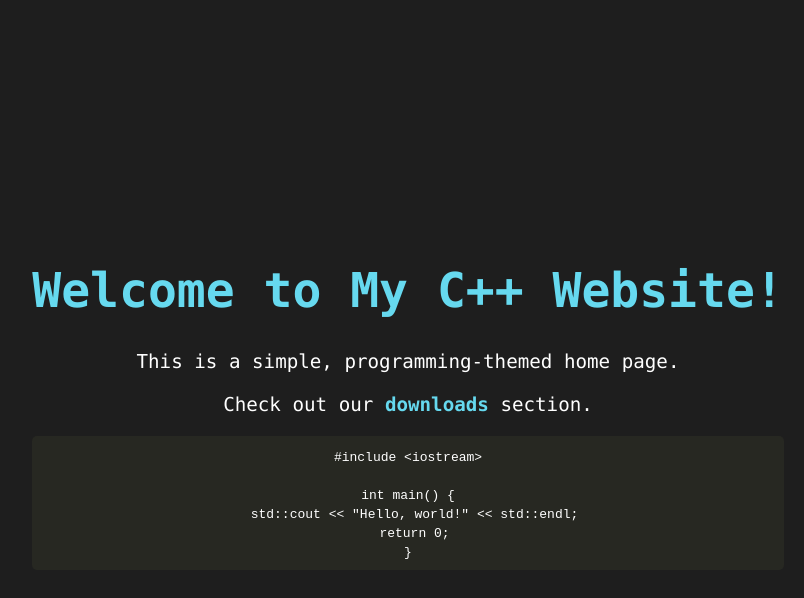
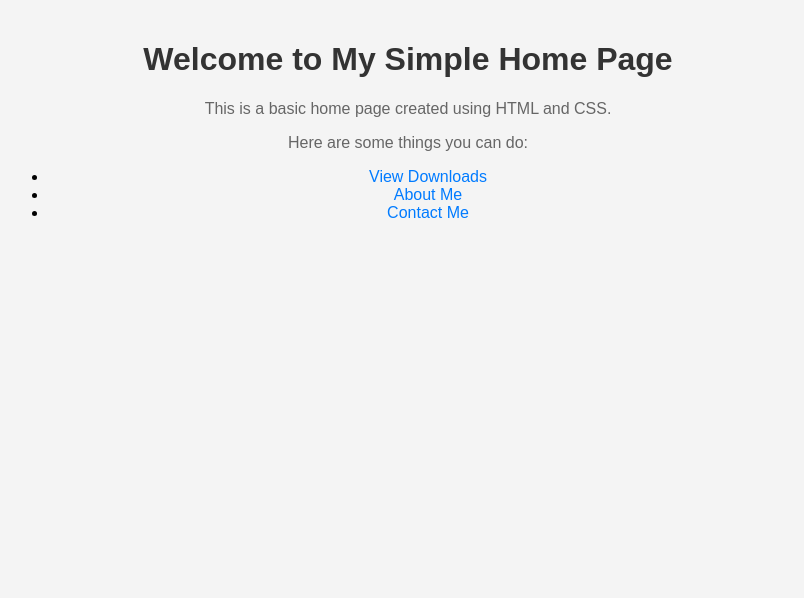
Before and after one commit to TheOneOneAndOnlyBobby/Tinytask-Macro-Library, a plain HTML site: page index.html in a window 1280 px wide. Shown: the whole page, without its empty margins (232-1036 px from the left). Drawn offline with Linux system fonts and the light colour scheme.

Commit message:
Update index.html

```diff
--- a/index.html
+++ b/index.html
@@ -3,61 +3,50 @@
 <head>
     <meta charset="UTF-8">
     <meta name="viewport" content="width=device-width, initial-scale=1.0">
-    <title>My C++ Website</title>
+    <title>My Simple Home Page</title>
     <style>
         body {
-            font-family: Consolas, monospace;
-            background-color: #1e1e1e;
-            color: #ffffff;
+            font-family: Arial, sans-serif;
             margin: 0;
             padding: 0;
-            display: flex;
-            justify-content: center;
-            align-items: center;
-            height: 100vh;
+            background-color: #f4f4f4;
         }
+
         .container {
+            max-width: 800px;
+            margin: 0 auto;
+            padding: 20px;
             text-align: center;
         }
+
         h1 {
-            font-size: 3rem;
-            color: #66d9ef;
+            color: #333;
         }
+
         p {
-            font-size: 1.2rem;
-            margin-bottom: 20px;
+            color: #666;
         }
+
         a {
-            color: #66d9ef;
+            color: #007bff;
             text-decoration: none;
-            font-weight: bold;
         }
+
         a:hover {
             text-decoration: underline;
-        }
-        .cpp-code {
-            background-color: #272822;
-            padding: 10px;
-            border-radius: 5px;
-            margin-top: 20px;
         }
     </style>
 </head>
 <body>
     <div class="container">
-        <h1>Welcome to My C++ Website!</h1>
-        <p>This is a simple, programming-themed home page.</p>
-        <p>Check out our <a href="downloads.html">downloads</a> section.</p>
-        <div class="cpp-code">
-            <code>
-                #include &lt;iostream&gt;<br>
-                <br>
-                int main() {<br>
-                &emsp;std::cout &lt;&lt; "Hello, world!" &lt;&lt; std::endl;<br>
-                &emsp;return 0;<br>
-                }
-            </code>
-        </div>
+        <h1>Welcome to My Simple Home Page</h1>
+        <p>This is a basic home page created using HTML and CSS.</p>
+        <p>Here are some things you can do:</p>
+        <ul>
+            <li><a href="downloads.html">View Downloads</a></li>
+            <li><a href="about.html">About Me</a></li>
+            <li><a href="contact.html">Contact Me</a></li>
+        </ul>
     </div>
 </body>
 </html>
```
